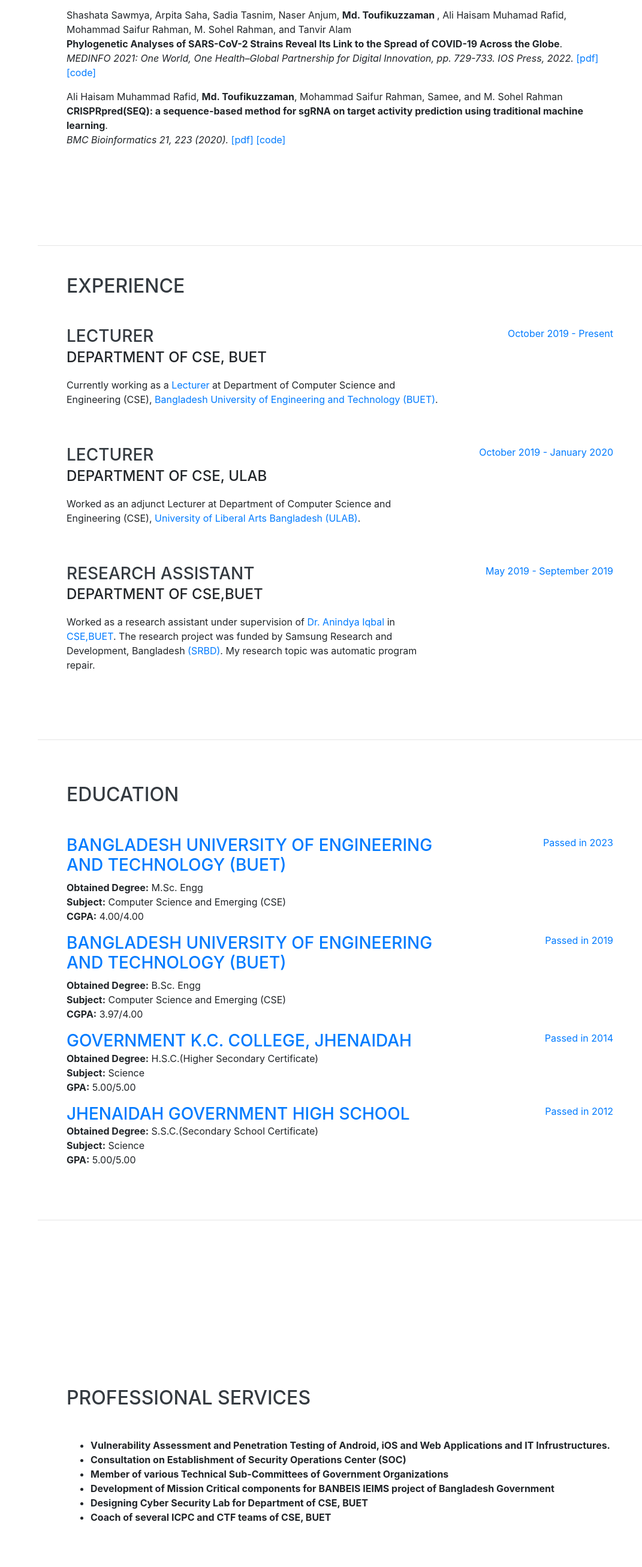
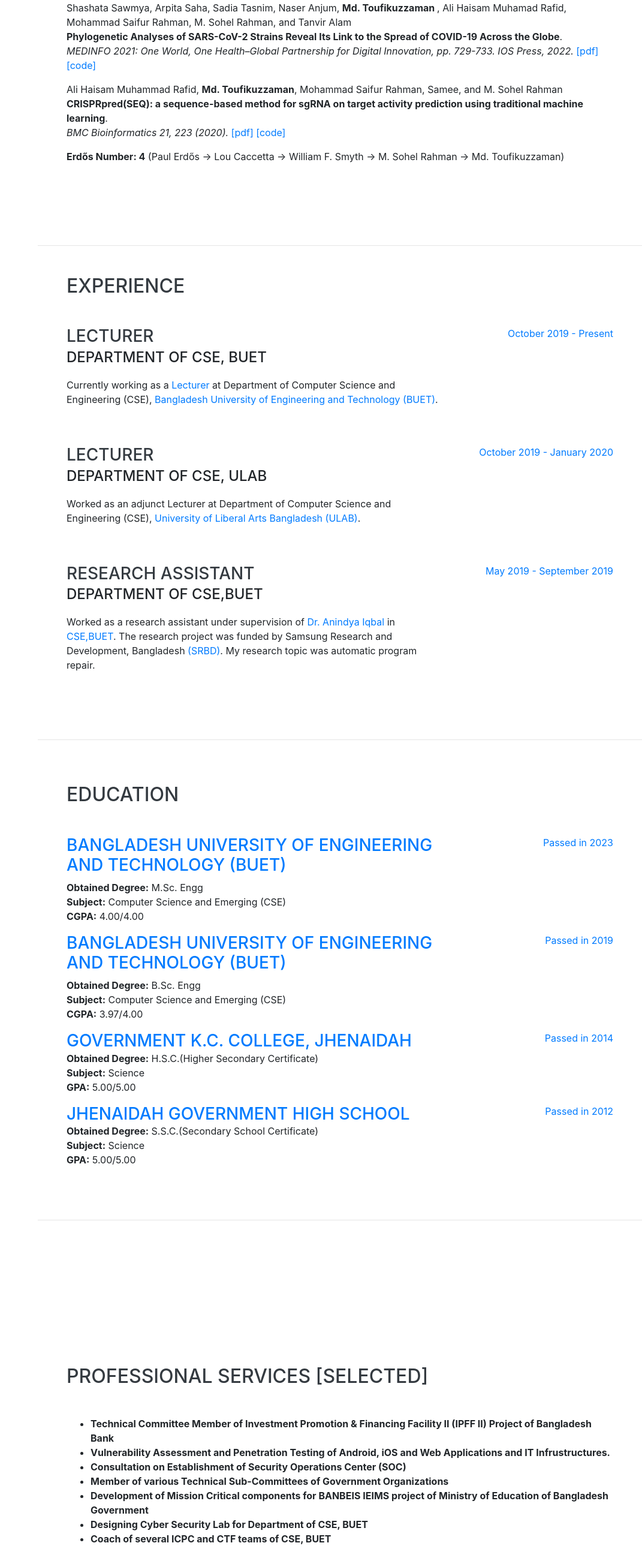
Before and after one commit to tzpranto/tzpranto.github.io, a website with bundled scripts: page index.html in a window 1280 px wide. Shown: the part 1191-3804 px from the top of the page at 60% size, without its empty margins (209-1280 px from the left). Built offline with nearby package versions, Linux system fonts and the light colour scheme; a web font is replaced by a local one.

Commit message:
Update index.html

```diff
--- a/index.html
+++ b/index.html
@@ -98,7 +98,7 @@
         <b>CRISPR-DIPOFF: An Interpretable Deep Learning Approach for CRISPR Cas-9 Off-Target Prediction</b>.<br> <i> Under Review</i> <a href="https://www.biorxiv.org/content/early/2023/08/06/2023.08.05.552139.full.pdf"> [pdf] </a> <a href="https://github.com/tzpranto/CRISPR-DIPOFF"> [code] </a> </p>
 
       <p>Syed Md. Mukit Rashid, <b>Md. Toufikuzzaman</b>, and Md. Shohrab Hossain <br>
-      <b>A Deep Learning Based Semi-Supervised Network Intrusion Detection System Robust to Adversarial Attacks</b>.<br> <i> 10th International Conference on Networking Systems and Security (NSysS), 2023</i> <a href="#"> [pdf] </a> <a href="https://github.com/tzpranto/NIDS_NSYSS_23"> [code] </a> </p>
+      <b>A Deep Learning Based Semi-Supervised Network Intrusion Detection System Robust to Adversarial Attacks</b>.<br> <i> 10th International Conference on Networking Systems and Security (NSysS), 2023</i> <a href="https://mshohrabhossain.buet.ac.bd/pub/23-NSysS-NIDS-Camera.pdf"> [pdf] </a> <a href="https://github.com/tzpranto/NIDS_NSYSS_23"> [code] </a> </p>
 
       <p>Shashata Sawmya, Arpita Saha, Sadia Tasnim, Naser Anjum, <b> Md. Toufikuzzaman </b>, Ali Haisam Muhamad Rafid, Mohammad Saifur Rahman, M. Sohel Rahman, and Tanvir Alam <br>
         <b>Phylogenetic Analyses of SARS-CoV-2 Strains Reveal Its Link to the Spread of COVID-19 Across the Globe</b>.<br> <i> MEDINFO 2021: One World, One Health–Global Partnership for Digital Innovation, pp. 729-733. IOS Press, 2022.</i> <a href="https://www.biorxiv.org/content/10.1101/2020.06.03.131987v2.full.pdf"> [pdf] </a> <a href="https://github.com/pythonLoader/Analyzing-hCov-Genome-Sequence"> [code] </a> </p>
@@ -107,6 +107,9 @@
         <b>CRISPRpred(SEQ): a sequence-based method for sgRNA on target activity prediction
           using traditional machine learning</b>.<br> <i> BMC Bioinformatics 21, 223 (2020).</i> <a href="https://doi.org/10.1186/s12859-020-3531-9"> [pdf] </a> <a href="https://github.com/Rafid013/CRISPRpredSEQ"> [code] </a> </p>
 
+          <div>
+            <b>Erdős Number: 4</b> (Paul Erdős &#x2192 Lou Caccetta &#x2192 William F. Smyth &#x2192 M. Sohel Rahman &#x2192 Md. Toufikuzzaman)
+          </div>
 
       </div>
 
@@ -221,14 +224,15 @@
 
     <section class="resume-section p-3 p-lg-5 d-flex align-items-center" id="services">
       <div class="w-100">
-        <h2 class="mb-5">Professional Services</h2>
+        <h2 class="mb-5">Professional Services [Selected]</h2>
         <p>
         <b>
         <ul>
+        <li>Technical Committee Member of Investment Promotion & Financing Facility II (IPFF II) Project of Bangladesh Bank</li>
         <li>Vulnerability Assessment and Penetration Testing of Android, iOS and Web Applications and IT Infrustructures.</li>
         <li>Consultation on Establishment of Security Operations Center (SOC)</li>
         <li>Member of various Technical Sub-Committees of Government Organizations</li>
-        <li>Development of Mission Critical components for BANBEIS IEIMS project of Bangladesh Government</li>
+        <li>Development of Mission Critical components for BANBEIS IEIMS project of Ministry of Education of Bangladesh Government</li>
         <li>Designing Cyber Security Lab for Department of CSE, BUET</li>
         <li>Coach of several ICPC and CTF teams of CSE, BUET</li>
         </ul>
```
